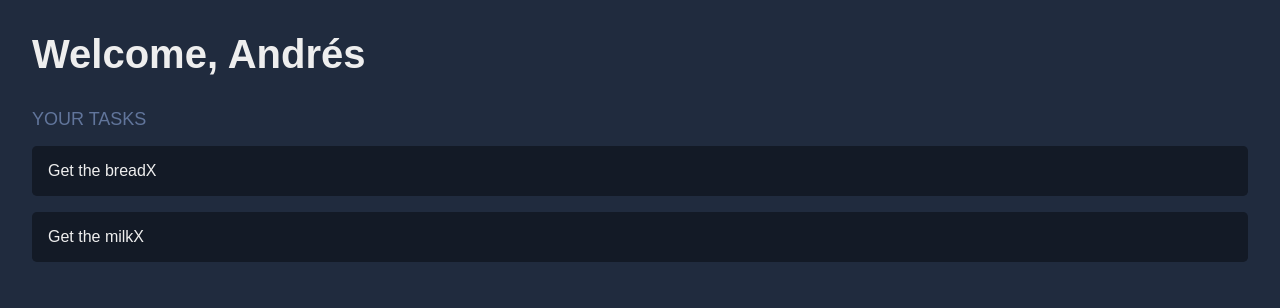
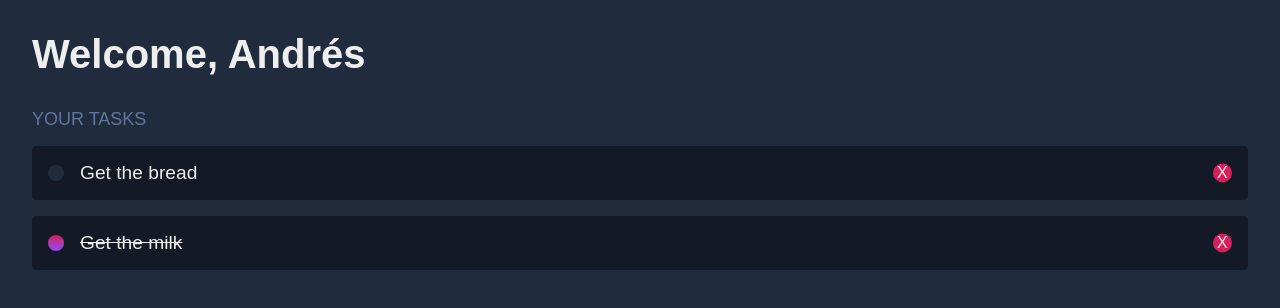
Before and after one commit to andressalazar08/todomern, a React (Create React App) app in the folder client/: page / in a window 1280 px wide. Shown: the top 308 px of the page. Built offline with nearby package versions, Linux system fonts and the light colour scheme.

Commit message:
styling on front

```diff
--- a/client/src/index.css
+++ b/client/src/index.css
@@ -50,3 +50,50 @@
   cursor: pointer;
   margin-bottom: 1rem;
 }
+
+.todo:hover{
+  opacity:0.6;
+}
+
+.todo .checkbox{
+  width: 1rem;
+  height: 1rem;
+  margin-right: 1rem;
+  border-radius: 10rem;
+  background-color: var(--dark-alt);
+  transition: 0.4s;
+}
+
+.todo.is-complete .checkbox{
+  background-color: var(--primary);
+  background-image: linear-gradient(to bottom, var(--primary), var(--secondary));
+}
+
+
+.todo .text{
+  font-size: 1.2rem;
+
+}
+
+.todo.is-complete .text{
+  text-decoration: line-through;
+}
+
+.todo .delete-todo{
+  position: absolute;
+  top: 50%;
+  right: 1rem;
+  transform: translateY(-50%);
+
+  width: 1.2rem;
+  height: 1.2rem;
+  color: var(--light);
+  background-color: #D81E5B;
+  border-radius: 50%;
+
+  display: flex;
+  align-items: center;
+  justify-content: center;
+
+
+}
```
